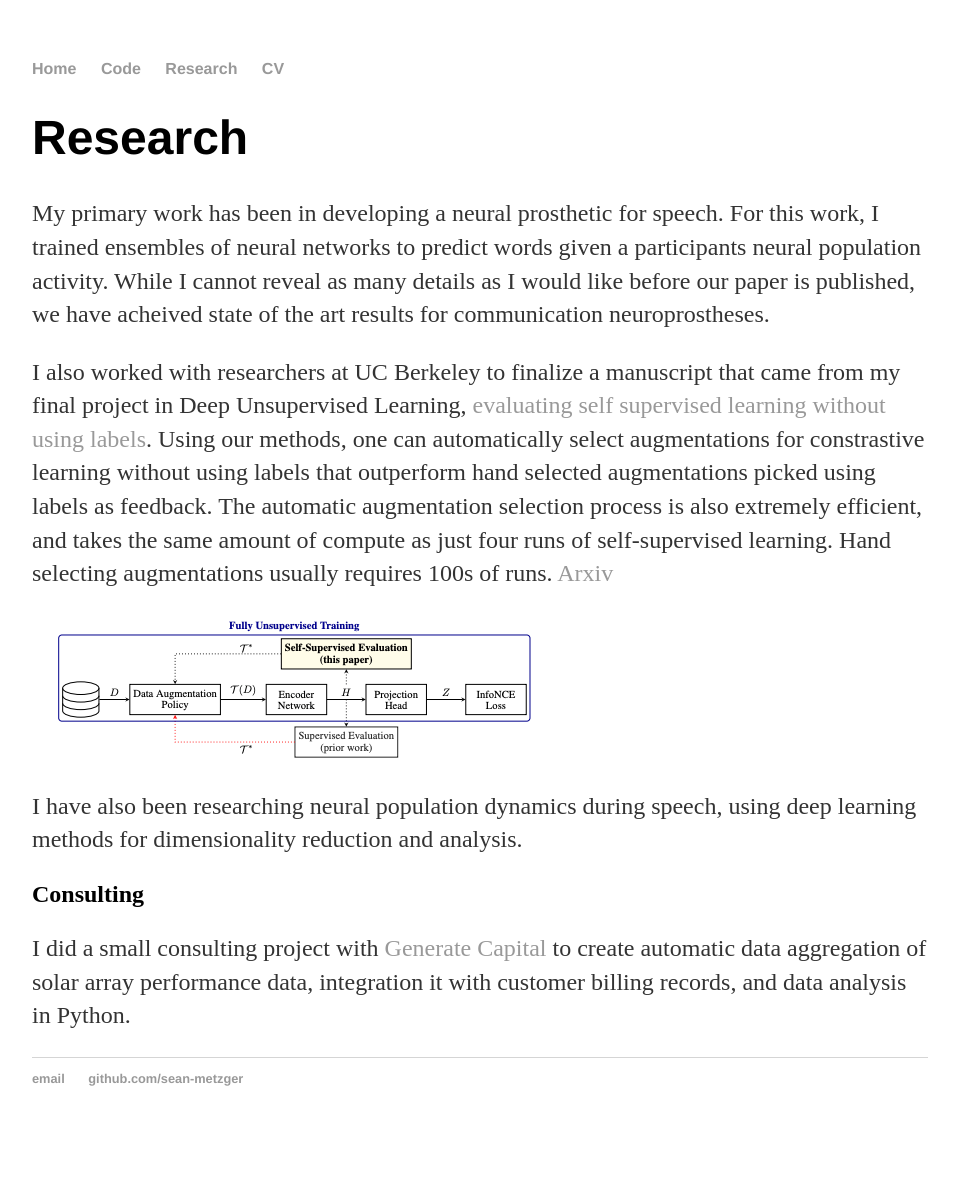
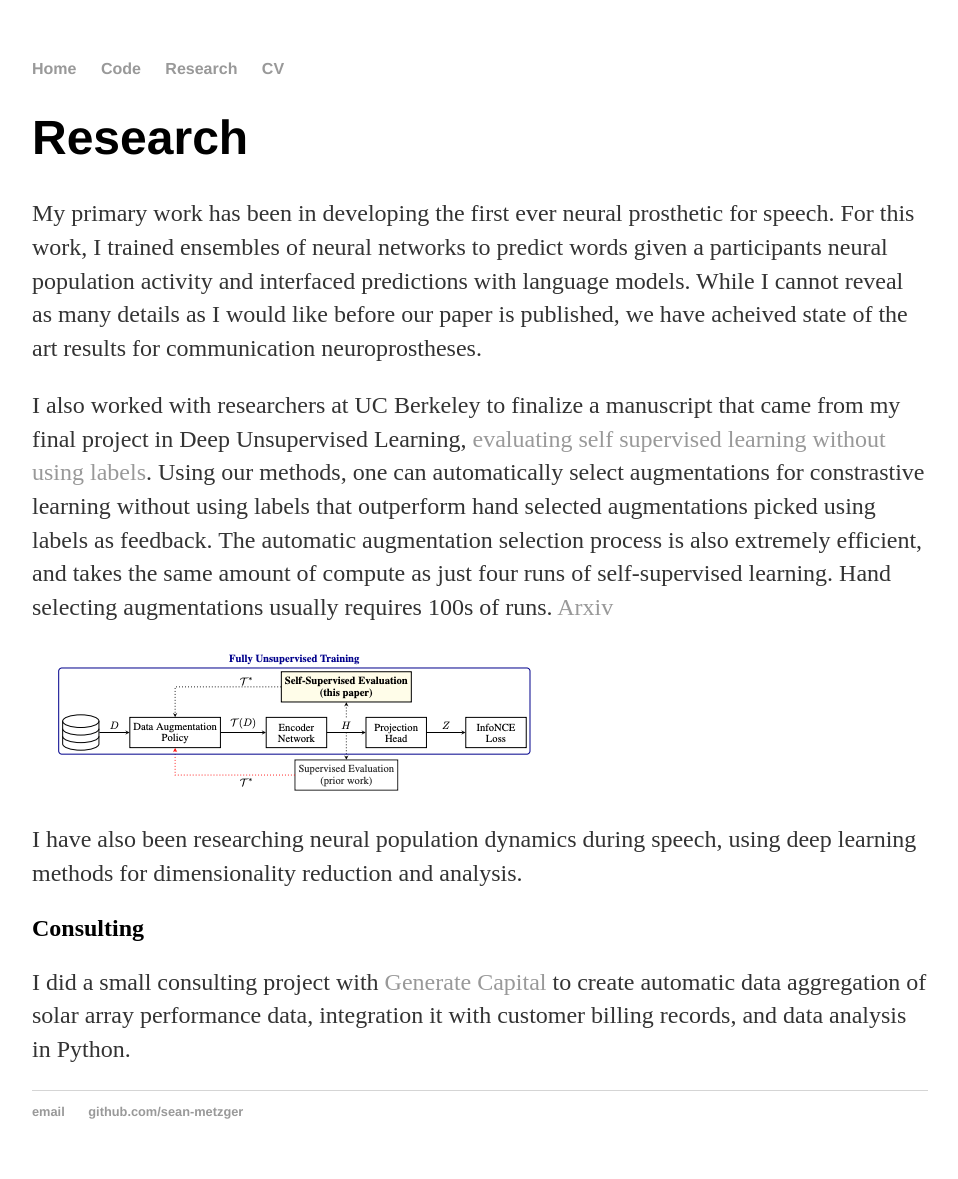
Before and after one commit to sean-metzger/sean-metzger.github.io, a Jekyll site: the page built from research/index.html, in a window 1280 px wide. Shown: the whole page, without its empty margins (160-1118 px from the left). Built offline with Jekyll 4.4.1, drawn with Linux system fonts in a browser that asks for light colours; before the commit the page ends 1146 px from its top, so only the background shows below that.

Commit message:
Update index.html

```diff
--- a/research/index.html
+++ b/research/index.html
@@ -5,7 +5,7 @@ title: Research
 
 <div class="blurb">
 	<h1>Research</h1>
-		<p> My primary work has been in developing a neural prosthetic for speech. For this work, I trained ensembles of neural networks to predict words given a participants neural population activity. While I cannot reveal as many details as I would like before our paper is published, we have acheived state of the art results for communication neuroprostheses.</p>
+		<p> My primary work has been in developing the first ever neural prosthetic for speech. For this work, I trained ensembles of neural networks to predict words given a participants neural population activity and interfaced predictions with language models. While I cannot reveal as many details as I would like before our paper is published, we have acheived state of the art results for communication neuroprostheses.</p>
 
 		<p> I also worked with researchers at UC Berkeley to finalize a manuscript that came from my final project in Deep Unsupervised Learning, <a href="https://arxiv.org/pdf/2009.07724.pdf">evaluating self supervised learning without using labels</a>. Using our methods, one can automatically select augmentations for constrastive learning without using labels that outperform hand selected augmentations picked using labels as feedback. The automatic augmentation selection process is also extremely efficient, and takes the same amount of compute as just four runs of self-supervised learning. Hand selecting augmentations usually requires 100s of runs. <a href="https://arxiv.org/pdf/2009.07724.pdf">Arxiv</a> </p>
 		<img src="/images/paperfig1.png" alt="hi" class="inline"/>
```
